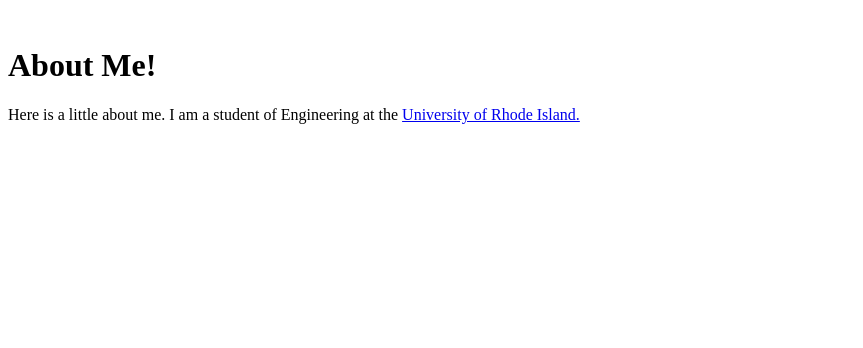
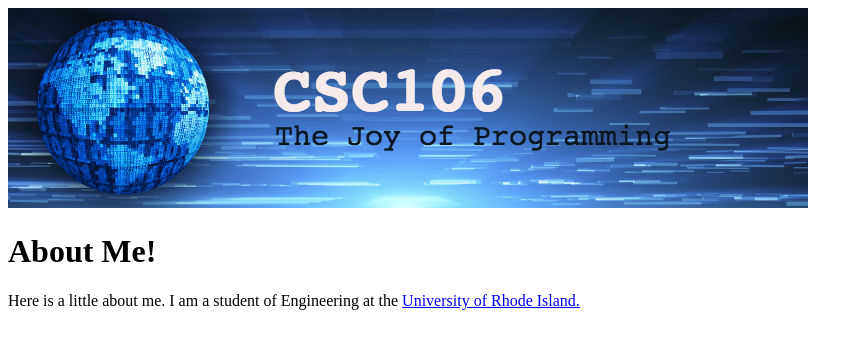
Before and after one commit to wnlilly/wnlilly.github.io, a plain HTML site: page about.html in a window 1280 px wide. Shown: the whole page, without its empty margins (0-863 px from the left). Drawn offline with Linux system fonts and the light colour scheme.

Commit message:
Update about.html

```diff
--- a/about.html
+++ b/about.html
@@ -5,7 +5,7 @@
 <title> Lilly's Programming Portfolio- About Lilly Page </title>
 </head>
 <body>
-<img src-"cscprogramming.jpg">
+<img src="cscprogramming.jpg">
 <h1> About Me!</h1>
 Here is a little about me. I am a student of Engineering at the
 <a href="http://www.uri.edu"> University of Rhode Island. </a>
```
